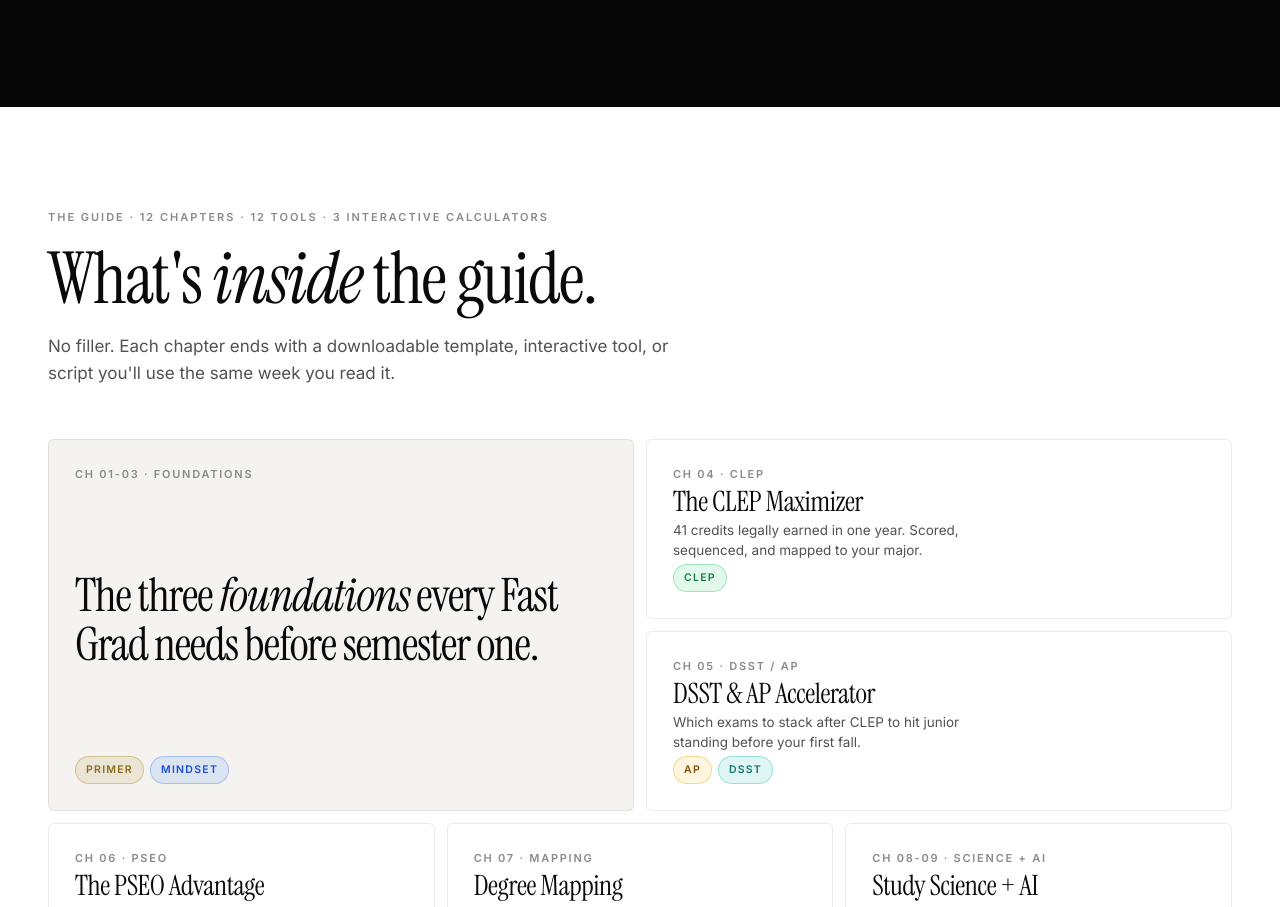
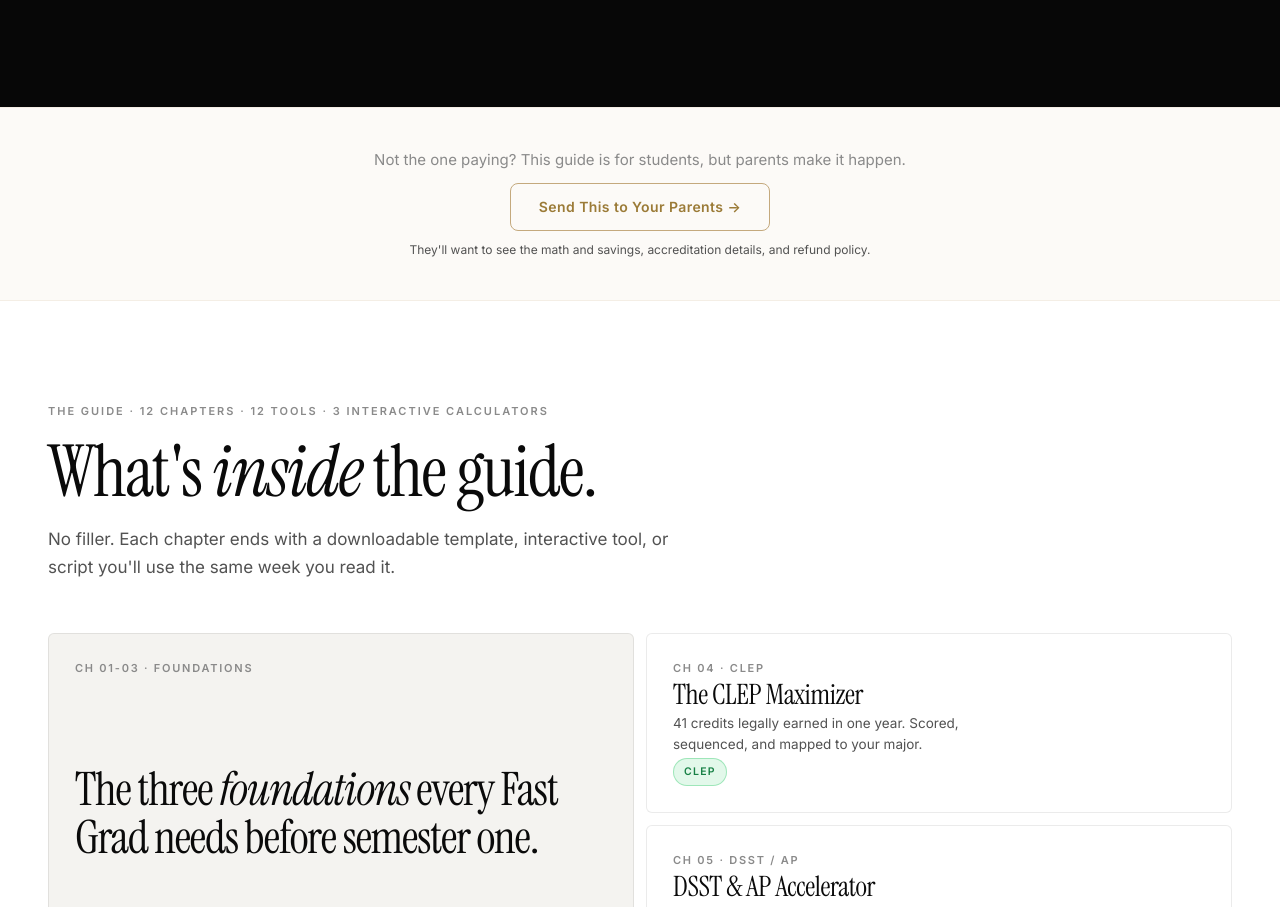
Before and after one commit to thejohnzheng/fast-grad-academy, a website: page index.html in a window 1280 px wide. Shown: the part 7419-8326 px from the top of the page. Drawn offline with Linux system fonts and the light colour scheme.

Commit message:
feat: add parent bridge CTA

```diff
--- a/index.html
+++ b/index.html
@@ -673,6 +673,41 @@
   /* ——— proof image ——— */
   .proof-img-wrap img { box-shadow: 0 12px 40px -12px rgba(10,10,10,0.12); }
 
+  /* ——— parent bridge ——— */
+  .parent-bridge {
+    text-align: center;
+    padding: 40px 20px;
+    background: rgba(196,169,125,0.06);
+    border-top: 1px solid rgba(196,169,125,0.15);
+    border-bottom: 1px solid rgba(196,169,125,0.15);
+  }
+  .parent-bridge p:first-child {
+    font-size: 15px;
+    color: var(--ink-mute);
+    margin-bottom: 12px;
+  }
+  .parent-bridge a {
+    display: inline-block;
+    padding: 12px 28px;
+    border: 1px solid #c4a97d;
+    border-radius: 8px;
+    color: #9b7b37;
+    font-size: 14px;
+    font-weight: 600;
+    letter-spacing: .03em;
+    transition: background .2s, color .2s, transform .2s;
+  }
+  .parent-bridge a:hover {
+    background: #c4a97d;
+    color: #0a0a0a;
+    transform: translateY(-1px);
+  }
+  .parent-bridge p:last-child {
+    font-size: 12px;
+    color: var(--ink-dim);
+    margin-top: 10px;
+  }
+
   /* ——— mobile menu ——— */
   body.nav-open { overflow: hidden; }
   .menu-btn { display: none; background: none; border: none; cursor: pointer; padding: 8px; }
@@ -1037,6 +1072,12 @@
     <p style="font-size:11px;color:var(--dark-mute);max-width:680px;line-height:1.6">Real stories sourced from YouTube, Modern States, news outlets, personal blogs, and verified purchases. Results are not typical and individual outcomes will vary based on effort, prior credits, and institution policies. These testimonials represent individual experiences and are not guarantees of specific results. Industry-wide statistics above reflect the broader credit-by-exam movement, not Fast Grad Academy students exclusively.</p>
   </div>
 </section>
+
+<div class="parent-bridge reveal">
+  <p>Not the one paying? This guide is for students, but parents make it happen.</p>
+  <a href="#parents">Send This to Your Parents <span>→</span></a>
+  <p>They'll want to see the math and savings, accreditation details, and refund policy.</p>
+</div>
 
 <!-- ============ WHAT'S INSIDE (BENTO) ============ -->
 <section class="section" id="inside" style="background:#fff">
```
